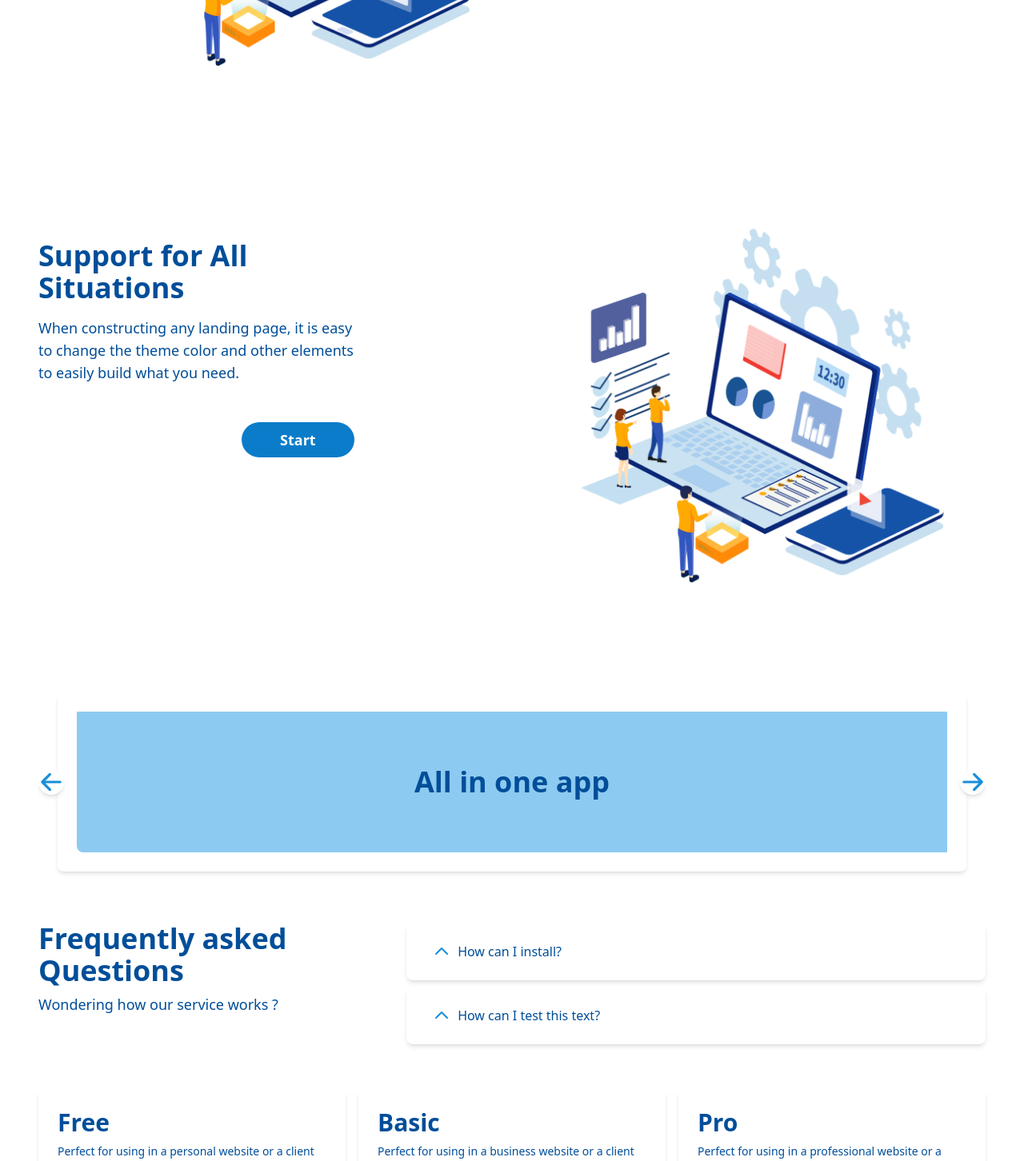
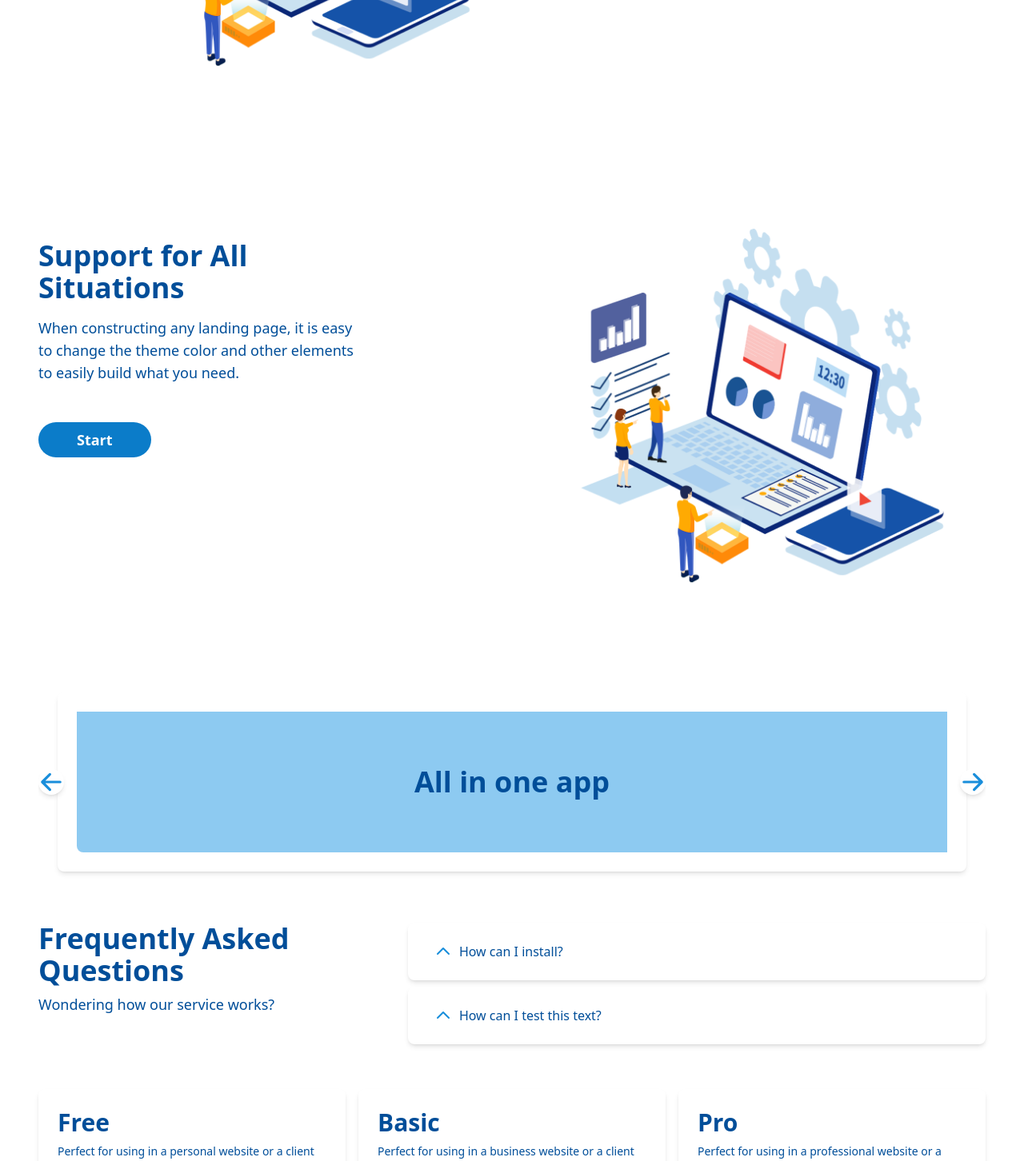
Before and after one commit to qlawmarq/next-tailwind-landing-page, a Next.js app: page / in a window 1280 px wide. Shown: the part 546-1998 px from the top of the page at 80% size. Built offline with nearby package versions, Linux system fonts and the light colour scheme.

Commit message:
update components

```diff
--- a/components/molecules/PriceCard/index.tsx
+++ b/components/molecules/PriceCard/index.tsx
@@ -9,6 +9,7 @@ export type Props = {
   description: React.ReactNode;
   price: string;
   features: string[];
+  onClickButton: ()=>void;
 };
 
 export const PriceCard: React.FC<Props> = (props) => {
@@ -37,7 +38,7 @@ export const PriceCard: React.FC<Props> = (props) => {
         })}
       </ul>
       <div className="flex flex-col pt-4">
-        <Button className="w-full">Start</Button>
+        <Button onClick={props.onClickButton} className="w-full">Start</Button>
       </div>
     </Card>
   );
--- a/components/organisms/Header/index.tsx
+++ b/components/organisms/Header/index.tsx
@@ -8,7 +8,7 @@ export const Header: React.FC = () => {
   const [isOpen, setIsOpen] = useState<boolean>(false);
   const navStyle = useSpring({
     opacity: isOpen ? 0.9 : 0,
-    right: isOpen ? 0 : -200,
+    right: isOpen ? 0 : -270,
   });
   const hamburgerStyle2 = useSpring({
     opacity: isOpen ? 0 : 1,
--- a/components/pages/LandingPage/index.tsx
+++ b/components/pages/LandingPage/index.tsx
@@ -19,11 +19,13 @@ export const LandingPage = () => {
         <CTA
           title="Excellent Landing Page Template"
           description="This is an excellent template for landing page and can strongly support you to compose your landing page quickly."
+          onClickStart={()=>console.log('click')}
         />
         <CTA
           title="Support for All Situations"
           description="When constructing any landing page, it is easy to change the theme color and other elements to easily build what you need."
           isImageRight
+          onClickStart={()=>console.log('click')}
         />
         <Carousel
           items={[
@@ -33,6 +35,8 @@ export const LandingPage = () => {
           ]}
         />
         <FAQ
+          title='Frequently Asked Questions'
+          description='Wondering how our service works?'
           qas={[
             {
               question: 'How can I install?',
@@ -54,6 +58,7 @@ export const LandingPage = () => {
                 'Perfect for using in a personal website or a client project.',
               price: 'Free',
               features: ['One User', 'One Project'],
+              onClickButton: ()=>console.log('click')
             },
             {
               title: 'Basic',
@@ -61,6 +66,7 @@ export const LandingPage = () => {
                 'Perfect for using in a business website or a client project.',
               price: '$6',
               features: ['Twelve User', 'Twelve Project', 'Online Support'],
+              onClickButton: ()=>console.log('click')
             },
             {
               title: 'Pro',
@@ -73,6 +79,7 @@ export const LandingPage = () => {
                 'Unlimited Access',
                 'Online & Offline Support',
               ],
+              onClickButton: ()=>console.log('click')
             },
           ]}
         />
--- a/components/templates/CTA/index.tsx
+++ b/components/templates/CTA/index.tsx
@@ -8,7 +8,7 @@ type Props = {
   title: string;
   description: string;
   image?: StaticImageData | string;
-  onClickStart?: () => void;
+  onClickStart: () => void;
   isImageRight?: boolean;
 };
 
@@ -36,7 +36,7 @@ export const CTA: React.FC<Props> = ({
 
       {isImageRight && (
         <div className="relative mx-auto flex w-full flex-col-reverse py-6 sm:flex-row">
-          <div className="relative mr-auto mt-8 mb-16 flex flex-col items-start sm:mt-0 sm:mb-0 sm:w-5/12 sm:items-end sm:text-left xl:w-4/12 xl:pt-20">
+          <div className="relative mr-auto mt-8 mb-16 flex flex-col items-start sm:mt-0 sm:mb-0 sm:w-5/12 sm:items-start sm:text-left xl:w-4/12 xl:pt-20">
             <H1 className="mb-4">{title}</H1>
             <H5 className="mb-4 sm:mb-12">{description}</H5>
             <Button onClick={onClickStart}>Start</Button>
--- a/components/templates/FAQ/index.tsx
+++ b/components/templates/FAQ/index.tsx
@@ -5,17 +5,19 @@ import { Card } from '../../atoms/Card';
 import { Accordion, Props as AccordionProps } from '../../molecules/Accordion';
 
 type Props = {
+  title: string;
+  description: string;
   qas: AccordionProps[];
 };
 
-export const FAQ: React.FC<Props> = ({ qas }) => {
+export const FAQ: React.FC<Props> = ({ title, description, qas }) => {
   return (
     <Container>
       <div className="relative mx-auto w-full py-6">
         <div className="flex flex-col md:flex-row">
           <div className="flex flex-col">
-            <H1>Frequently asked Questions</H1>
-            <H5 className="my-2">Wondering how our service works ?</H5>
+            <H1>{title}</H1>
+            <H5 className="my-2">{description}</H5>
           </div>
           <div className="md:w-2/3">
             {qas.map((qa, idx) => {
```
